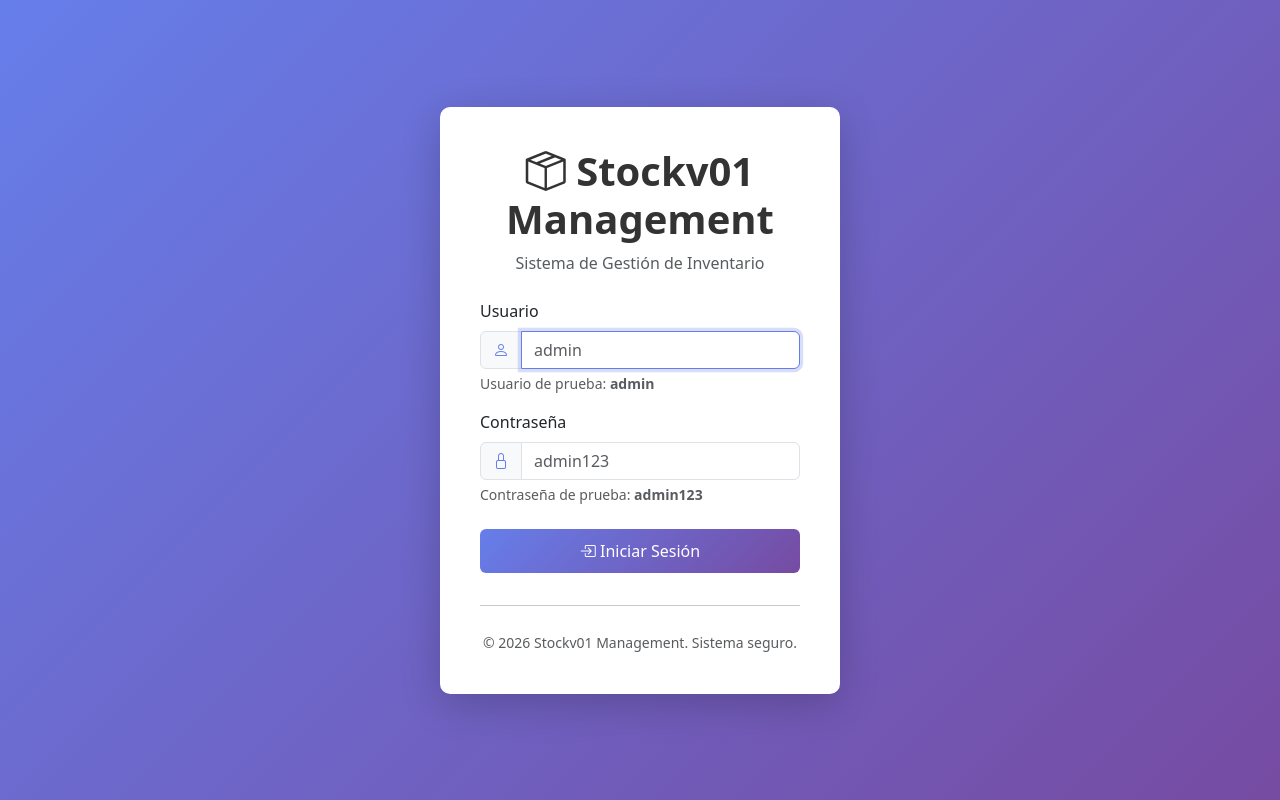
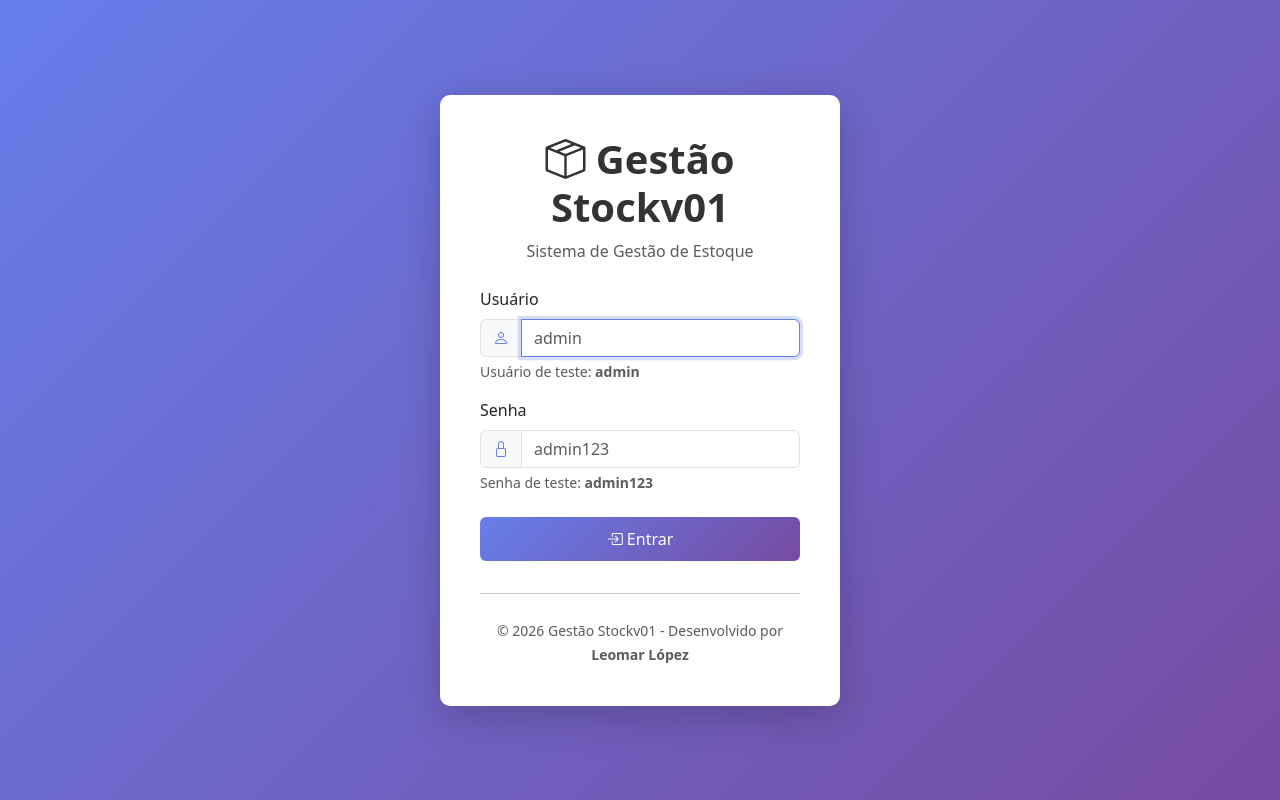
Before and after one commit to LeomLopez/stockv01-dashboard, a Flask app: page /login in a window 1280 px wide. Run offline with Flask 3, Linux system fonts and the light colour scheme.

Commit message:
Translate login page text to Portuguese

```diff
--- a/app/templates/login.html
+++ b/app/templates/login.html
@@ -1,15 +1,15 @@
 {% extends "base_login.html" %}
 
-{% block title %}Login - Stockv01 Management{% endblock %}
+{% block title %}Login - Gestão Stockv01{% endblock %}
 
 {% block content %}
 <div class="login-container">
     <div class="login-box">
         <div class="text-center mb-4">
             <h1 class="mb-2">
-                <i class="bi bi-box-seam"></i> Stockv01 Management
+                <i class="bi bi-box-seam"></i> Gestão Stockv01
             </h1>
-            <p class="text-muted">Sistema de Gestión de Inventario</p>
+            <p class="text-muted">Sistema de Gestão de Estoque</p>
         </div>
 
         {% with messages = get_flashed_messages(with_categories=true) %}
@@ -17,7 +17,7 @@
                 {% for category, message in messages %}
                     <div class="alert alert-{{ 'danger' if category == 'error' else 'warning' if category == 'warning' else 'info' }} alert-dismissible fade show" role="alert">
                         {{ message }}
-                        <button type="button" class="btn-close" data-bs-dismiss="alert"></button>
+                        <button type="button" class="btn-close" data-bs-dismiss="alert" aria-label="Fechar"></button>
                     </div>
                 {% endfor %}
             {% endif %}
@@ -25,39 +25,43 @@
 
         <form method="POST" class="needs-validation">
             <div class="mb-3">
-                <label for="username" class="form-label">Usuario</label>
+                <label for="username" class="form-label">Usuário</label>
                 <div class="input-group">
                     <span class="input-group-text"><i class="bi bi-person"></i></span>
                     <input type="text" class="form-control" id="username" name="username" placeholder="admin" required autofocus>
                 </div>
-                <small class="form-text text-muted d-block mt-1">Usuario de prueba: <strong>admin</strong></small>
+                <small class="form-text text-muted d-block mt-1">
+                    Usuário de teste: <strong>admin</strong>
+                </small>
             </div>
 
             <div class="mb-4">
-                <label for="password" class="form-label">Contraseña</label>
+                <label for="password" class="form-label">Senha</label>
                 <div class="input-group">
                     <span class="input-group-text"><i class="bi bi-lock"></i></span>
                     <input type="password" class="form-control" id="password" name="password" placeholder="admin123" required>
                 </div>
-                <small class="form-text text-muted d-block mt-1">Contraseña de prueba: <strong>admin123</strong></small>
+                <small class="form-text text-muted d-block mt-1">
+                    Senha de teste: <strong>admin123</strong>
+                </small>
             </div>
 
             <button type="submit" class="btn btn-primary w-100 mb-3">
-                <i class="bi bi-box-arrow-in-right"></i> Iniciar Sesión
+                <i class="bi bi-box-arrow-in-right"></i> Entrar
             </button>
 
             <hr>
 
             <div class="alert alert-info">
-                <small><strong>Credenciales de prueba:</strong><br>
-                Usuario: <code>admin</code><br>
-                Contraseña: <code>admin123</code></small>
+                <small><strong>Credenciais de teste:</strong><br>
+                Usuário: <code>admin</code><br>
+                Senha: <code>admin123</code></small>
             </div>
         </form>
 
         <div class="text-center mt-4">
             <small class="text-muted">
-                &copy; 2026 Stockv01 Management. Sistema seguro.
+                &copy; 2026 Gestão Stockv01 - Desenvolvido por <strong>Leomar López</strong>
             </small>
         </div>
     </div>
```
